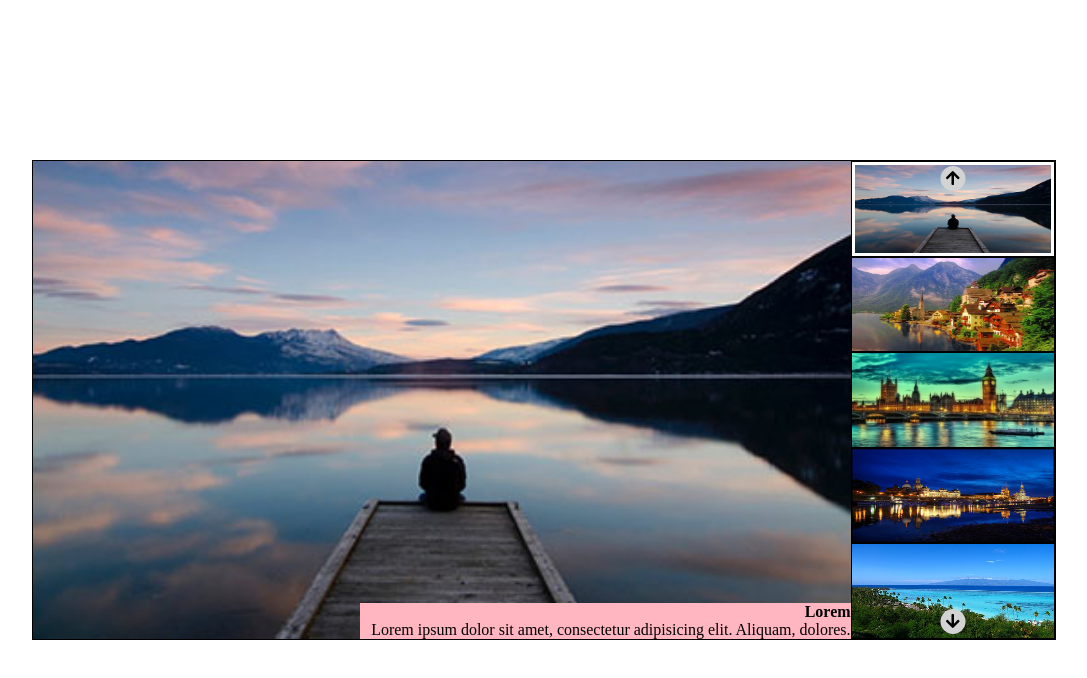
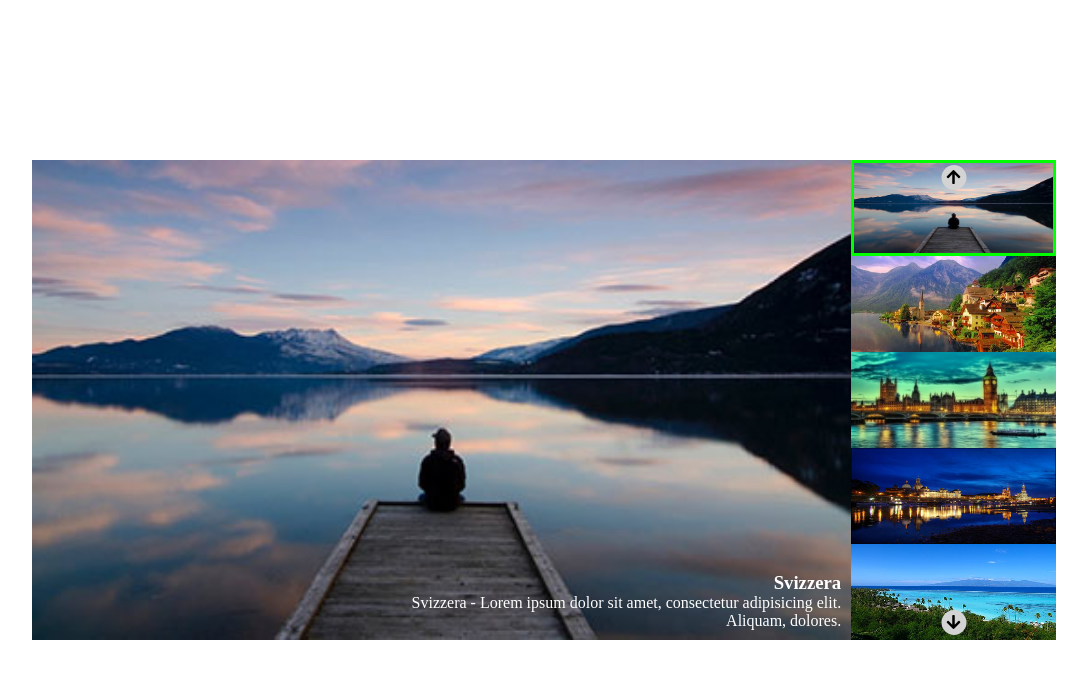
Before and after one commit to Nicholas91X/js-array-carousel, a plain HTML site: page index.html in a window 1280 px wide. Shown: the whole page, without its empty margins (96-1183 px from the left). Drawn offline with Linux system fonts and the light colour scheme.

Commit message:
descrizioni

```diff
--- a/css/style.css
+++ b/css/style.css
@@ -24,20 +24,25 @@ img {
     position: relative;
 }
 
-.immagine-grande {
+.immagine-grande,
+.descrizione {
     display: none;
 }
 
-.immagine-grande.active {
+.immagine-grande.active,
+.descrizione.active {
     display: block;
 }
 
+
 .immagine-piccola.active {
-    border: 3px solid white;
+    border: 3px solid lime;
 }
 
 .descrizione {
     width: 60%;
+    color: white;
+    padding: 10px;
     text-align: right;
     position: absolute;
     bottom: 0;
--- a/index.html
+++ b/index.html
@@ -8,17 +8,17 @@
     <link rel="stylesheet" href="css/style.css">
     <title>Carousel</title>
 </head>
-<body class="debug">
+<body>
     <div class="container">
         <!-- inizio struttura statica -->
         <div id="container-grande">
 
             <!-- struttura statica -->
             <!-- <img class="active" src="img/01.jpg" alt=""> -->
-            <div class="descrizione">
+            <!-- <div class="descrizione">
                 <h4>Lorem</h4>
                 <p>Lorem ipsum dolor sit amet, consectetur adipisicing elit. Aliquam, dolores. </p>
-            </div>
+            </div> -->
         </div>
         <div id="libreria">
             <div id="up"><i class="fas fa-arrow-up"></i></div>
--- a/js/script.js
+++ b/js/script.js
@@ -22,6 +22,22 @@ const immaginiArray = [
     "img/05.jpg"
 ]
 
+const luoghi = [
+    "Svizzera",
+    "Svezia",
+    "Spagna",
+    "Francia",
+    "Italia"
+]
+
+const descrizioneLuoghi = [
+    "Svizzera - Lorem ipsum dolor sit amet, consectetur adipisicing elit. Aliquam, dolores.",
+    "Svezia - Lorem ipsum dolor sit amet, consectetur adipisicing elit. Aliquam, dolores.",
+    "Spagna - Lorem ipsum dolor sit amet, consectetur adipisicing elit. Aliquam, dolores.",
+    "Francia - Lorem ipsum dolor sit amet, consectetur adipisicing elit. Aliquam, dolores.",
+    "Italia - Lorem ipsum dolor sit amet, consectetur adipisicing elit. Aliquam, dolores."
+]
+
 console.log(immaginiArray);
 
 const libreria = document.getElementById("libreria");
@@ -32,7 +48,12 @@ for (i = 0; i < immaginiArray.length; i++) {
     libreria.innerHTML += `<div class="contenitore-immagine">
     <img class="immagine-piccola" src="${immaginiArray[i]}" alt="">
     </div>`;
-    containerGrande.innerHTML += `<img  class="immagine-grande" src="${immaginiArray[i]}" alt="">`
+    containerGrande.innerHTML += `<img  class="immagine-grande" src="${immaginiArray[i]}" alt="">`;
+    containerGrande.innerHTML += `<div class="descrizione">
+    <h3>${luoghi[i]}</h3>
+    <p>${descrizioneLuoghi[i]}</p>
+    </div>`;
+
 }
 
 const immagineGrande = document.getElementsByClassName("immagine-grande");
@@ -41,11 +62,16 @@ console.log(immagineGrande);
 const immaginePiccola = document.getElementsByClassName("immagine-piccola");
 console.log(immaginePiccola);
 
+const description = document.getElementsByClassName("descrizione");
+console.log(description);
+
 let activeItem = 0;
 
 immagineGrande[activeItem].classList.add("active");
 
 immaginePiccola[activeItem].classList.add("active");
+
+description[activeItem].classList.add("active");
 
 const up = document.getElementById("up");
 const down = document.getElementById("down");
@@ -57,22 +83,30 @@ up.addEventListener("click", function(){
 
         immaginePiccola[activeItem].classList.remove("active");
 
+        description[activeItem].classList.remove("active");
+
         activeItem--;
 
         immagineGrande[activeItem].classList.add("active");
 
         immaginePiccola[activeItem].classList.add("active");
+
+        description[activeItem].classList.add("active");
         console.log(activeItem);
     } else if (activeItem == 0) {
         immagineGrande[activeItem].classList.remove("active");
 
         immaginePiccola[activeItem].classList.remove("active");
 
+        description[activeItem].classList.remove("active");
+
         activeItem = immaginiArray.length - 1;
 
         immagineGrande[activeItem].classList.add("active");
 
         immaginePiccola[activeItem].classList.add("active");
+
+        description[activeItem].classList.add("active");
         console.log(activeItem);
     }
 
@@ -84,22 +118,30 @@ down.addEventListener("click", function(){
 
         immaginePiccola[activeItem].classList.remove("active");
 
+        description[activeItem].classList.remove("active");
+
         activeItem++;
 
         immagineGrande[activeItem].classList.add("active");
 
         immaginePiccola[activeItem].classList.add("active");
+
+        description[activeItem].classList.add("active");
         console.log(activeItem);
     } else if (activeItem >= immaginiArray.length - 1) {
         immagineGrande[activeItem].classList.remove("active");
 
         immaginePiccola[activeItem].classList.remove("active");
 
+        description[activeItem].classList.remove("active");
+
         activeItem = 0;
 
         immagineGrande[activeItem].classList.add("active");
 
         immaginePiccola[activeItem].classList.add("active");
+
+        description[activeItem].classList.add("active");
         console.log(activeItem);
     }
 
```
